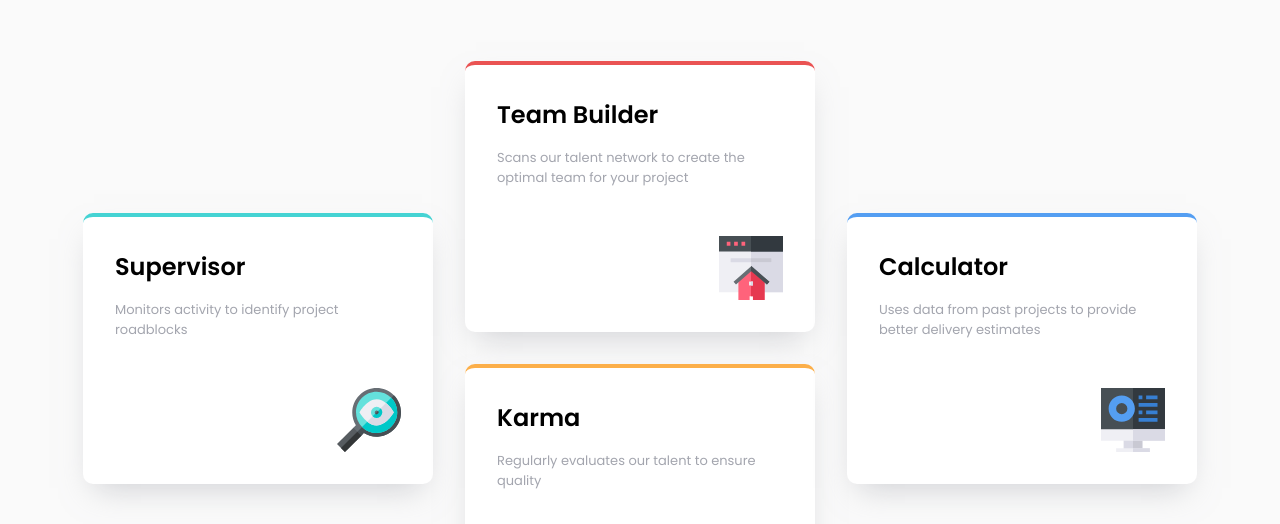
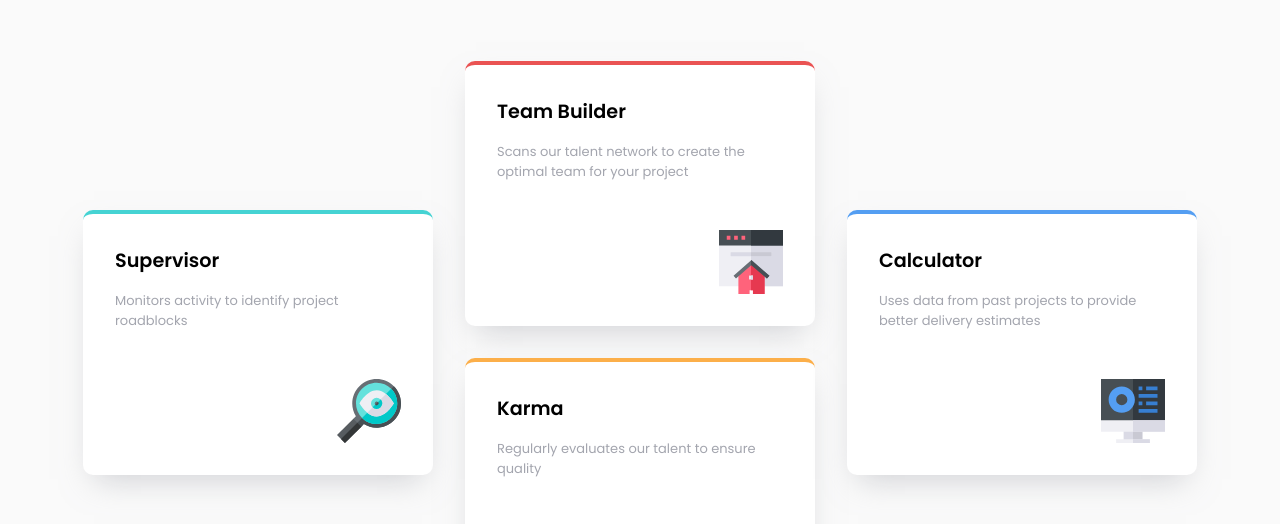
Before and after one commit to MarlonPassos-git/Four-card-feature-section, a plain HTML site: page index.html in a window 1280 px wide. Shown: the part 231-755 px from the top of the page. Drawn offline with Linux system fonts and the light colour scheme.

Commit message:
Update style.css
a

```diff
--- a/styles/CSS/style.css
+++ b/styles/CSS/style.css
@@ -3,4 +3,4 @@
  "card3"
  "card4";gap:2rem}@media (min-width: 700px){.cards{grid-template:"card1 card2"
  "card3 card4"}}@media (min-width: 1150px){.cards{grid-template:"card1 card2 card4"
- "card1 card3 card4"}}.cards .card{display:flex;flex-direction:column;align-items:flex-start;max-width:350px;padding:2rem;background-color:#FFF;border-radius:10px;border-top:4px solid;box-shadow:0px 15px 30px -11px rgba(163,165,174,0.5);transition:300ms;cursor:pointer}.cards .card:hover{transform:scale(1.05, 1.05)}.cards .card__title{margin-bottom:1rem}.cards .card__description{margin-bottom:3rem;color:#a3a5ae;font-size:.8125rem}.cards .card__image{align-self:flex-end}.cards .card--supervisior{grid-area:card1;align-self:center;border-color:#45d3d3}.cards .card--team-builder{grid-area:card2;border-color:#ea5353}.cards .card--karma{grid-area:card3;border-color:#fcaf4a}.cards .card--calculator{grid-area:card4;align-self:center;border-color:#549ef2}.attribution{align-self:flex-start;text-decoration:none;margin-top:150px}html{height:100vh}body{display:flex;flex-direction:column;justify-content:center;align-items:center;padding:3rem 2rem;background-color:#fafafa;font-family:"Poppins",sans-serif}
+ "card1 card3 card4"}}.cards .card{display:flex;flex-direction:column;align-items:flex-start;max-width:350px;padding:2rem;background-color:#FFF;border-radius:10px;border-top:4px solid;box-shadow:0px 15px 30px -11px rgba(163,165,174,0.5);transition:300ms;cursor:pointer}.cards .card:hover{transform:scale(1.05, 1.05)}.cards .card__title{margin-bottom:1rem;font-size:1.2rem}.cards .card__description{margin-bottom:3rem;color:#a3a5ae;font-size:.8125rem}.cards .card__image{align-self:flex-end}.cards .card--supervisior{grid-area:card1;align-self:center;border-color:#45d3d3}.cards .card--team-builder{grid-area:card2;border-color:#ea5353}.cards .card--karma{grid-area:card3;border-color:#fcaf4a}.cards .card--calculator{grid-area:card4;align-self:center;border-color:#549ef2}.attribution{align-self:flex-start;text-decoration:none;margin-top:150px}html{height:100vh}body{display:flex;flex-direction:column;justify-content:center;align-items:center;padding:3rem 2rem;background-color:#fafafa;font-family:"Poppins",sans-serif}
```
